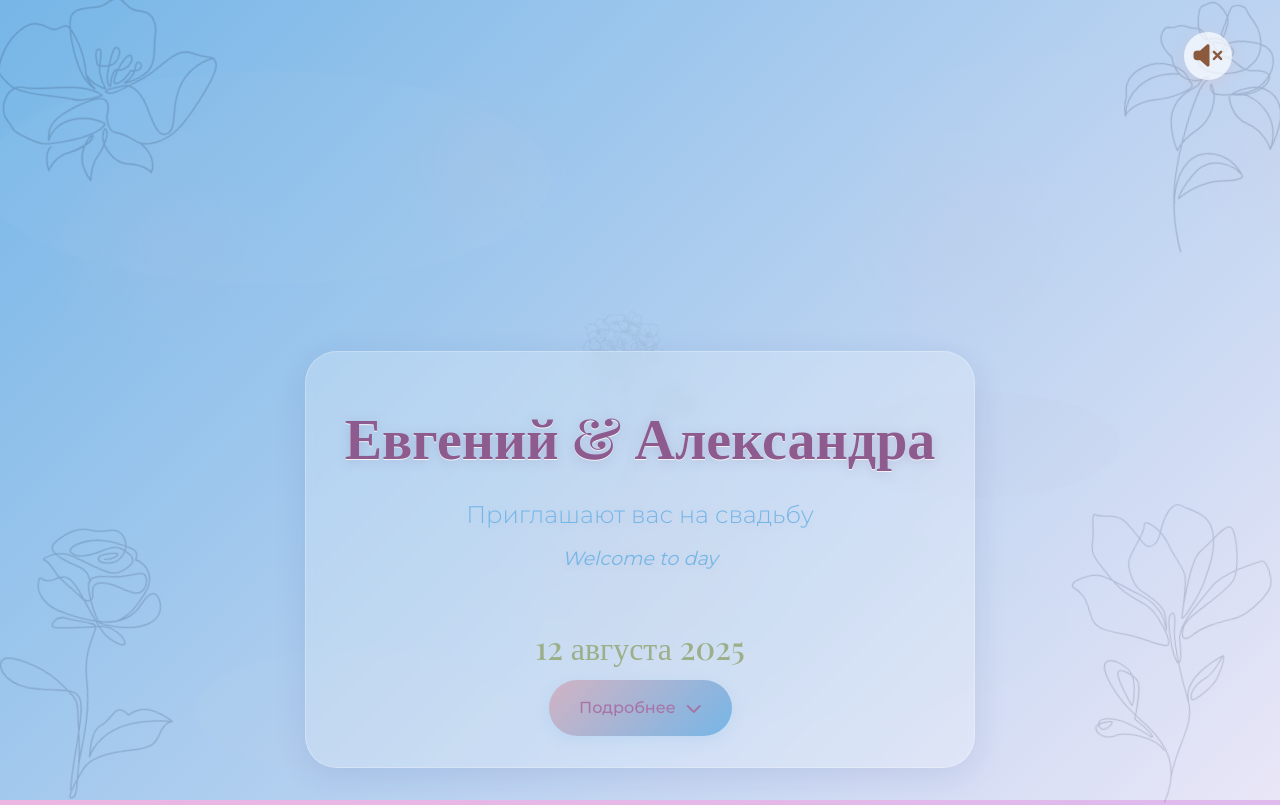
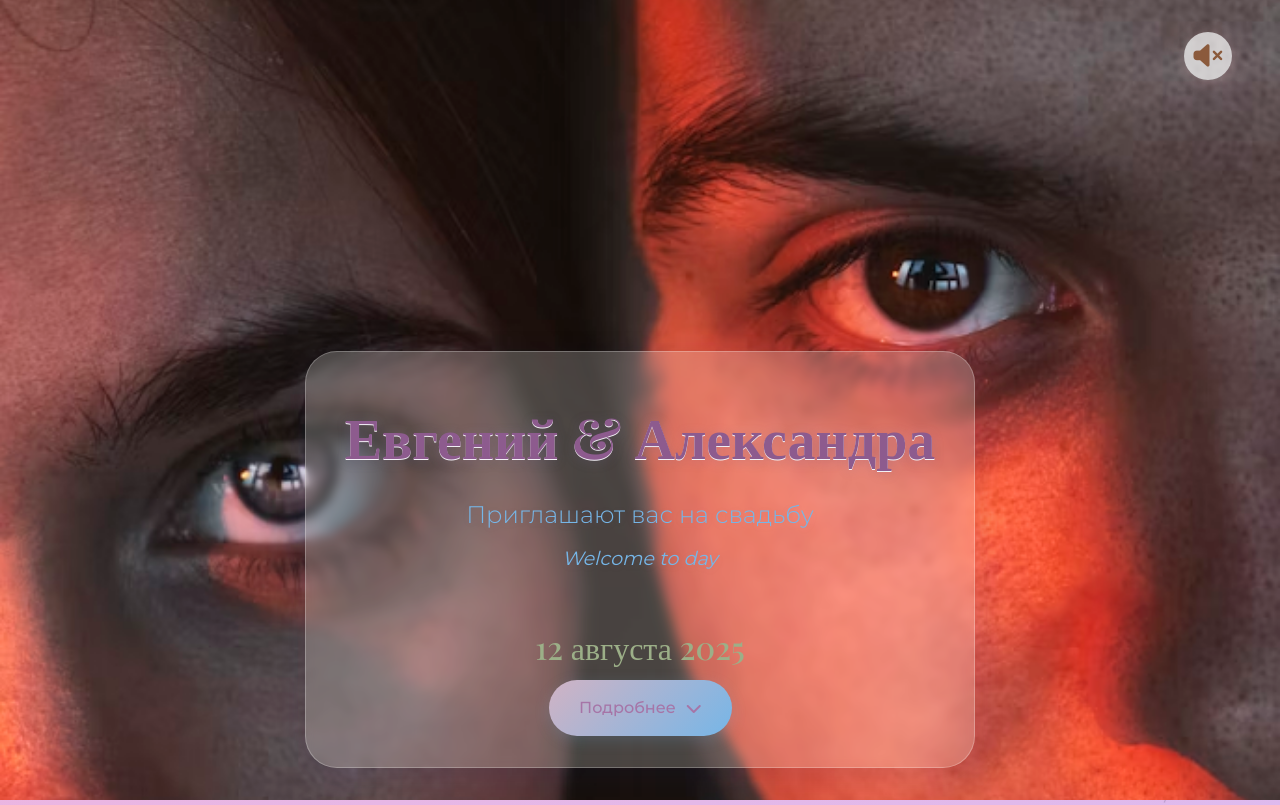
Before and after one commit to Lucem-afferens/wtd-peons, a website built with Vite: page index.html in a window 1280 px wide. Shown: the top 805 px of the page. Built offline with nearby package versions, Linux system fonts and the light colour scheme; files whose address does not match are found by name.

Commit message:
photo hero

```diff
--- a/src/scss/blocks/_hero.scss
+++ b/src/scss/blocks/_hero.scss
@@ -8,7 +8,7 @@
     align-items: end;
     justify-content: center;
     text-align: center;
-    background: url('images/faces.avif') center 30%/cover no-repeat;
+    background: url('/assets/images/faces.avif') center 30%/cover no-repeat;
     overflow: hidden;
 }
 
@@ -62,8 +62,8 @@
     border-radius: 2rem;
     background: rgba(255,255,255,0.22);
     box-shadow: 0 8px 32px 0 rgba(31, 38, 135, 0.10);
-    backdrop-filter: blur(5px);
-    -webkit-backdrop-filter: blur(7px);
+    backdrop-filter: blur(4px);
+    -webkit-backdrop-filter: blur(4px);
     border: 1.5px solid rgba(255,255,255,0.25);
     opacity: 1;
     pointer-events: none;
```
